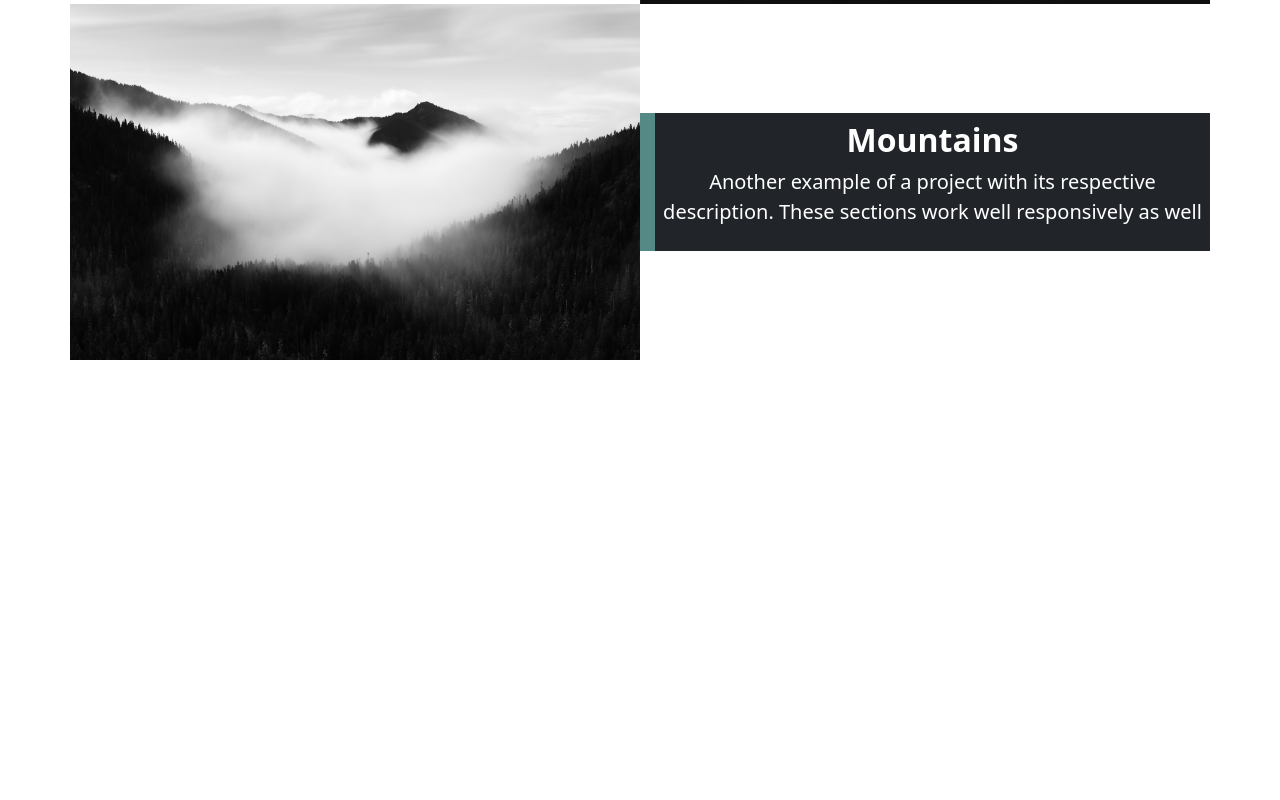
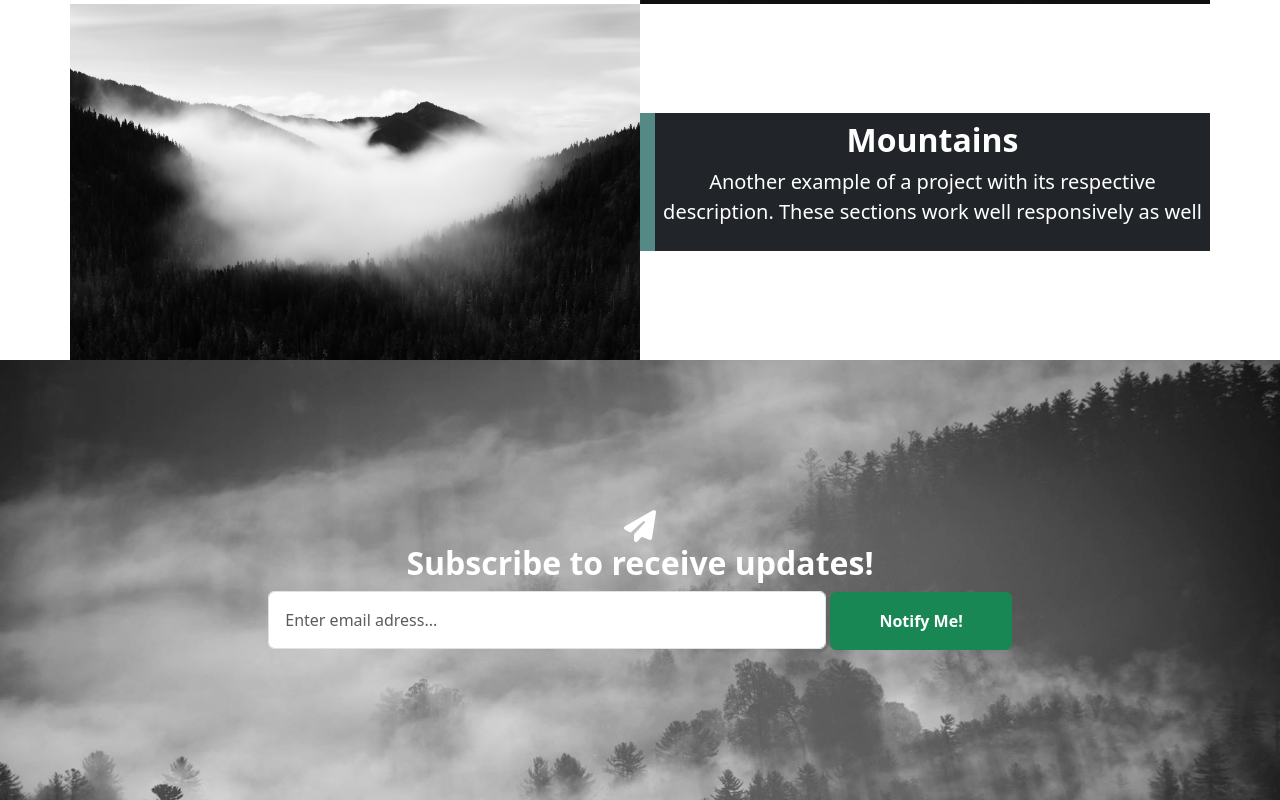
Before and after one commit to ParvinAlasgar/Grayscale-LandingPage, a plain HTML site: page public/index.html in a window 1280 px wide. Shown: the part 2370-3170 px from the top of the page. Before the commit the page ends 2730 px from the top, so only its background shows below. Drawn offline with Linux system fonts and the light colour scheme.

Commit message:
add: added subscribe section.

```diff
--- a/public/index.html
+++ b/public/index.html
@@ -150,6 +150,24 @@
         </div>
       </section>
       <!-- End Project -->
+
+      <!-- Subscribe -->
+      <section id="subscribe" class="text-center">
+        <div class="container">
+          <i
+            class="fa-solid fa-paper-plane fa-2x text-white"
+            aria-hidden="true"
+          ></i>
+          <h2 class="fw-bold text-white">Subscribe to receive updates!</h2>
+          <input
+            class="form-control w-50 m-auto d-inline-block p-3"
+            type="text"
+            placeholder="Enter email adress..."
+          />
+          <a class="fw-bold btn btn-success px-5 py-3" href="#">Notify Me!</a>
+        </div>
+      </section>
+      <!-- End Subscribe -->
     </main>
     <!-- End Main -->
 
--- a/src/assets/sass/_main.scss
+++ b/src/assets/sass/_main.scss
@@ -36,5 +36,13 @@ main {
     }
   }
   // End Project
+
+  // Subscribe
+  #subscribe {
+    @extend %bck_img;
+    background-image: url(../images/bg-signup.jpg);
+    padding: 150px 0;
+  }
+  // End Subscribe
 }
 // End Main
```
Also changed, not shown: src/assets/sass/style.css, 1 other file.
